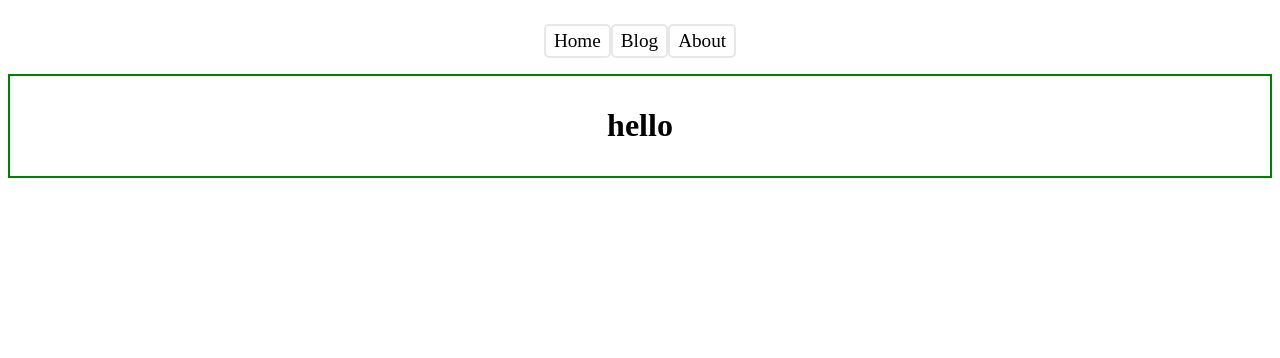
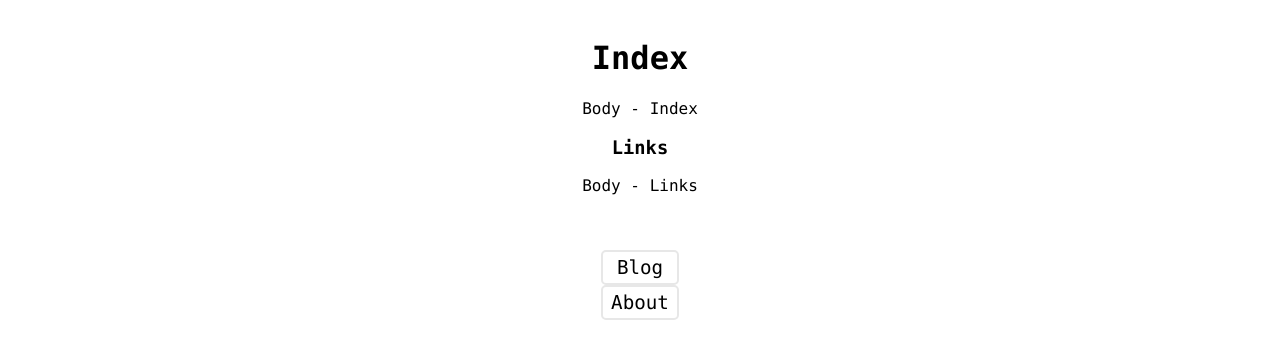
Before and after one commit to MarkDYabut/Sourcing-from-Netlify-CMS, a Gatsby site: page / in a window 1280 px wide. Built offline with nearby package versions, Linux system fonts and the light colour scheme; Gatsby itself is replaced by a stand-in of ours.

Commit message:
good job

```diff
--- a/content/blog-posts/testie0-2.md
+++ /dev/null
@@ -1,6 +0,0 @@
----
-slug: test-2
-date: 2021-05-21T14:50:28.375Z
-title: testie0-2
----
-dass
--- a/content/blog-posts/title-test.md
+++ /dev/null
@@ -1,6 +0,0 @@
----
-slug: path-test-2
-date: 2021-05-21T14:49:23.106Z
-title: title-test-2
----
-body-test
--- a/content/pages/about.md
+++ b/content/pages/about.md
@@ -1,6 +1,6 @@
 ---
 template: about-page
 slug: /about
-title: Title
+title: About
 ---
-Body
+Body - About
--- /dev/null
+++ b/content/pages/index.md
@@ -0,0 +1,6 @@
+---
+template: index-page
+slug: /AJKSFASD712BL1239KLADS9
+title: Index
+---
+Body - Index
--- /dev/null
+++ b/content/pages/links.md
@@ -0,0 +1,6 @@
+---
+template: links-page
+slug: /AJKSFASD712BL1239KLADS8
+title: Links
+---
+Body - Links
--- a/gatsby-node.js
+++ b/gatsby-node.js
@@ -16,7 +16,7 @@ exports.createPages = async function ({ actions, graphql }) {
     const slug = edge.node.frontmatter.slug
     actions.createPage({
       path: slug,
-      component: require.resolve(`./src/templates/blog-post.js`),
+      component: require.resolve(`./src/templates/page.js`),
       context: { slug: slug },
     })
   })
--- a/src/components/layout.js
+++ b/src/components/layout.js
@@ -1,18 +1,16 @@
 import React from "react"
 import { Global, css } from "@emotion/react"
 import styled from "@emotion/styled"
-import Header from "../components/header"
 
 const Wrapper = styled("div")`
-  border: 2px solid green;
   padding: 10px;
   text-align: center;
+  font-family: "Lucida Console", "Courier New", monospace;
 `
 
 export default function Layout({ children }) {
   return (
     <>
-      <Header />
       <Wrapper>{children}</Wrapper>
     </>
   )
--- /dev/null
+++ b/src/components/links.js
@@ -0,0 +1,63 @@
+import { Link } from "gatsby"
+import styled from "@emotion/styled"
+import React from "react"
+
+const Content = styled.div`
+  max-width: 860px;
+  padding: 1rem 1.0875rem;
+  font-size: 1.2rem;
+`
+
+const NavLink = styled(Link)`
+  color: black;
+  text-decoration: none;
+  display: inline-block;
+  position: relative;
+  border: 2px solid black;
+  border-radius: 5px;
+  border-color: #e7e7e7;
+  padding: 4px 8px;
+  color: black;
+
+  ::after {
+    content: "";
+    position: absolute;
+    width: 100%;
+    transform: scaleX(0);
+    height: 2px;
+    bottom: 0;
+    left: 0;
+    background-color: rgba(0, 0, 0, 0.8);
+    transform-origin: bottom right;
+    transition: transform 0.4s cubic-bezier(0.86, 0, 0.07, 1);
+  }
+
+  :hover::after {
+    transform: scaleX(1);
+    transform-origin: bottom left;
+  }
+`
+
+const SpanNavLink = styled(NavLink)`
+  display: block;
+`
+
+const SiteHeader = styled.header`
+  background: transparent;
+  display: flex;
+  align-content: center;
+  justify-content: center;
+`
+const Links = () => {
+  return (
+    <SiteHeader>
+      <Content>
+        <h3></h3>
+        <SpanNavLink to="/blog">Blog</SpanNavLink>
+        <SpanNavLink to="/about">About</SpanNavLink>
+      </Content>
+    </SiteHeader>
+  )
+}
+
+export default Links
--- a/src/pages/index.js
+++ b/src/pages/index.js
@@ -1,13 +1,17 @@
 import React from "react"
 import Layout from "../components/layout"
-import { Link, graphql } from "gatsby"
+import { graphql } from "gatsby"
+import Links from "../components/links"
 
 export default function Home({ data }) {
-  console.log(data)
   return (
     <>
       <Layout>
-        <h1>hello</h1>
+        <h1>{data.index.frontmatter.title}</h1>
+        <div dangerouslySetInnerHTML={{ __html: data.index.html }} />
+        <h3>{data.links.frontmatter.title}</h3>
+        <div dangerouslySetInnerHTML={{ __html: data.links.html }} />
+        <Links />
       </Layout>
     </>
   )
@@ -15,17 +19,16 @@ export default function Home({ data }) {
 
 export const query = graphql`
   {
-    allMarkdownRemark {
-      edges {
-        node {
-          id
-          frontmatter {
-            slug
-            title
-          }
-          timeToRead
-          excerpt
-        }
+    index: markdownRemark(frontmatter: { template: { eq: "index-page" } }) {
+      html
+      frontmatter {
+        title
+      }
+    }
+    links: markdownRemark(frontmatter: { template: { eq: "links-page" } }) {
+      html
+      frontmatter {
+        title
       }
     }
   }
--- a/src/templates/blog-post.js
+++ b/src/templates/page.js
@@ -1,11 +1,13 @@
 import React from "react"
 import Layout from "../components/layout"
 import { graphql } from "gatsby"
+import Header from "../components/header"
 
-export default function BlogPost({ data }) {
+export default function Page({ data }) {
   const post = data.markdownRemark
   return (
     <Layout>
+      <Header />
       <h1>{post.frontmatter.title}</h1>
       <div dangerouslySetInnerHTML={{ __html: post.html }} />
     </Layout>
```
Also changed, not shown: src/pages/404.js (added, +12 -0 lines), src/pages/blog.js (+6 -4 lines), src/templates/about-page.js (deleted, +0 -32 lines), static/admin/config.yml (+26 -0 lines).
